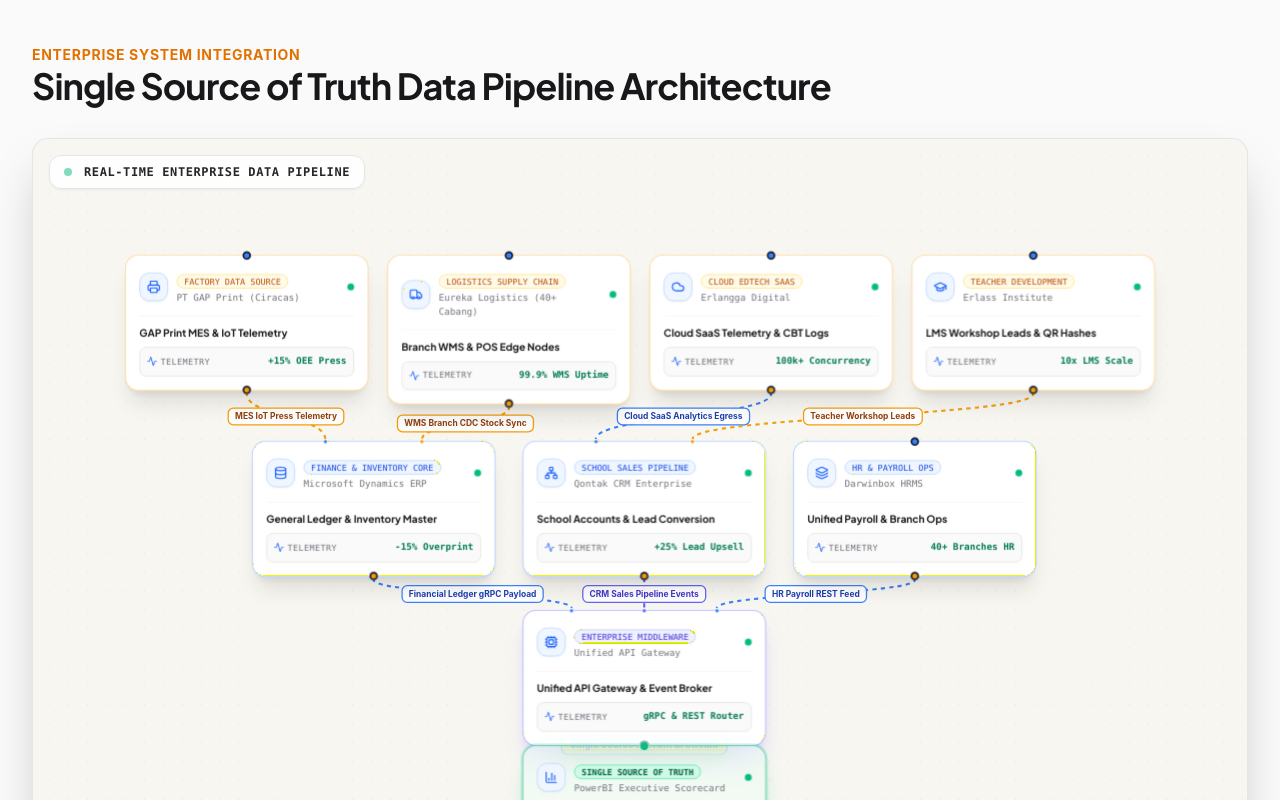
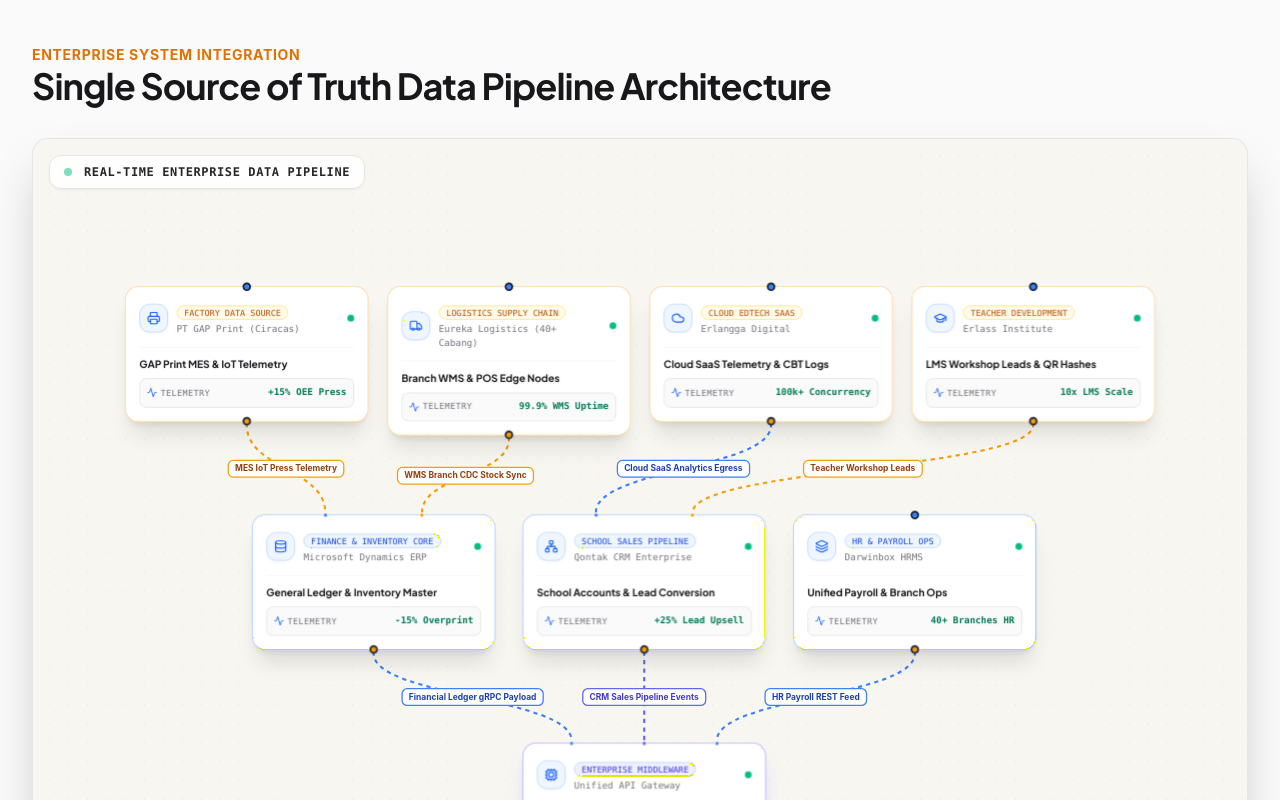
Before and after one commit to okihita/portfolio, a Next.js app: page /erlangga/subsidiaries in a window 1280 px wide. Shown: the part 6020-6820 px from the top of the page. Built offline with nearby package versions, Linux system fonts and the light colour scheme.

Commit message:
style(erlangga): expand Data Pipeline canvas height to h-[900px] sm:h-[1100px] and adjust layer Y-spacing

```diff
--- a/components/erlangga/ErlanggaDataPipelineFlow.tsx
+++ b/components/erlangga/ErlanggaDataPipelineFlow.tsx
@@ -48,11 +48,11 @@
 
   const initialNodes: ErlanggaPipelineNodeObjectType[] = useMemo(() => {
     return [
-      // --- LAYER 1: SUBSIDIARY OPERATING DATA SOURCES (y: 40) ---
+      // --- LAYER 1: SUBSIDIARY OPERATING DATA SOURCES (y: 50) ---
       {
         id: "GAP_MES",
         type: "pipelineNode",
-        position: { x: 30, y: 40 },
+        position: { x: 30, y: 50 },
         data: {
           layer: 1,
           iconType: "printer",
@@ -72,7 +72,7 @@
       {
         id: "WMS_NODE",
         type: "pipelineNode",
-        position: { x: 340, y: 40 },
+        position: { x: 340, y: 50 },
         data: {
           layer: 1,
           iconType: "truck",
@@ -92,7 +92,7 @@
       {
         id: "ED_CLOUD",
         type: "pipelineNode",
-        position: { x: 650, y: 40 },
+        position: { x: 650, y: 50 },
         data: {
           layer: 1,
           iconType: "cloud",
@@ -112,7 +112,7 @@
       {
         id: "ERL_LMS",
         type: "pipelineNode",
-        position: { x: 960, y: 40 },
+        position: { x: 960, y: 50 },
         data: {
           layer: 1,
           iconType: "grad",
@@ -130,11 +130,11 @@
         }
       },
 
-      // --- LAYER 2: CENTRAL ENTERPRISE CORE SYSTEMS (y: 260) ---
+      // --- LAYER 2: CENTRAL ENTERPRISE CORE SYSTEMS (y: 320) ---
       {
         id: "ERP",
         type: "pipelineNode",
-        position: { x: 180, y: 260 },
+        position: { x: 180, y: 320 },
         data: {
           layer: 2,
           iconType: "db",
@@ -158,7 +158,7 @@
       {
         id: "CRM",
         type: "pipelineNode",
-        position: { x: 500, y: 260 },
+        position: { x: 500, y: 320 },
         data: {
           layer: 2,
           iconType: "crm",
@@ -182,7 +182,7 @@
       {
         id: "HRMS",
         type: "pipelineNode",
-        position: { x: 820, y: 260 },
+        position: { x: 820, y: 320 },
         data: {
           layer: 2,
           iconType: "hrms",
@@ -200,11 +200,11 @@
         }
       },
 
-      // --- LAYER 3: UNIFIED MIDDLEWARE & API GATEWAY (y: 460) ---
+      // --- LAYER 3: UNIFIED MIDDLEWARE & API GATEWAY (y: 590) ---
       {
         id: "GW",
         type: "pipelineNode",
-        position: { x: 500, y: 460 },
+        position: { x: 500, y: 590 },
         data: {
           layer: 3,
           iconType: "gateway",
@@ -227,11 +227,11 @@
         }
       },
 
-      // --- LAYER 4: EXECUTIVE BI SCORECARD (y: 620) ---
+      // --- LAYER 4: EXECUTIVE BI SCORECARD (y: 840) ---
       {
         id: "DASH",
         type: "pipelineNode",
-        position: { x: 500, y: 620 },
+        position: { x: 500, y: 840 },
         data: {
           layer: 4,
           iconType: "powerbi",
@@ -395,7 +395,7 @@
 
   return (
     <div
-      className={`w-full h-[750px] sm:h-[860px] rounded-2xl border border-zinc-200/90 dark:border-zinc-800 transition-colors duration-300 overflow-hidden shadow-2xl relative ${
+      className={`w-full h-[900px] sm:h-[1100px] rounded-2xl border border-zinc-200/90 dark:border-zinc-800 transition-colors duration-300 overflow-hidden shadow-2xl relative ${
         isDark ? "bg-slate-950" : "bg-[#f8f6f1]"
       }`}
     >
```
